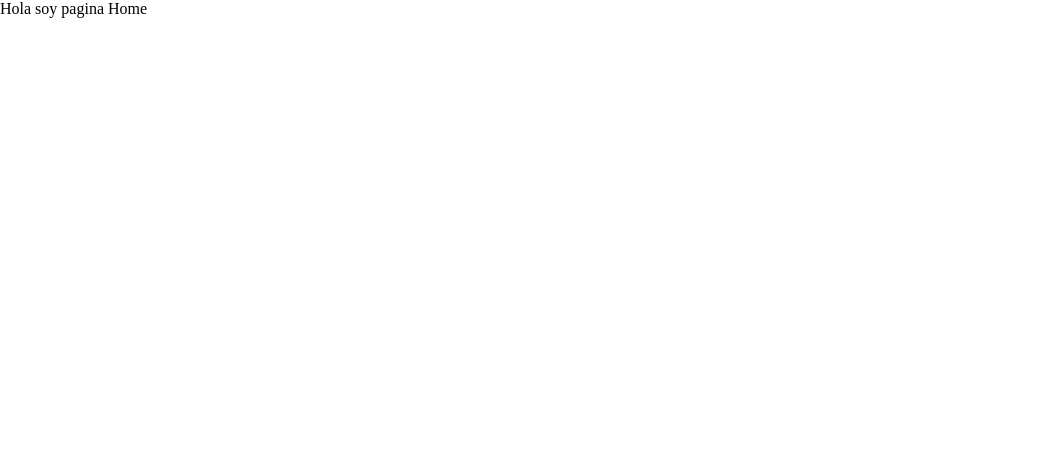
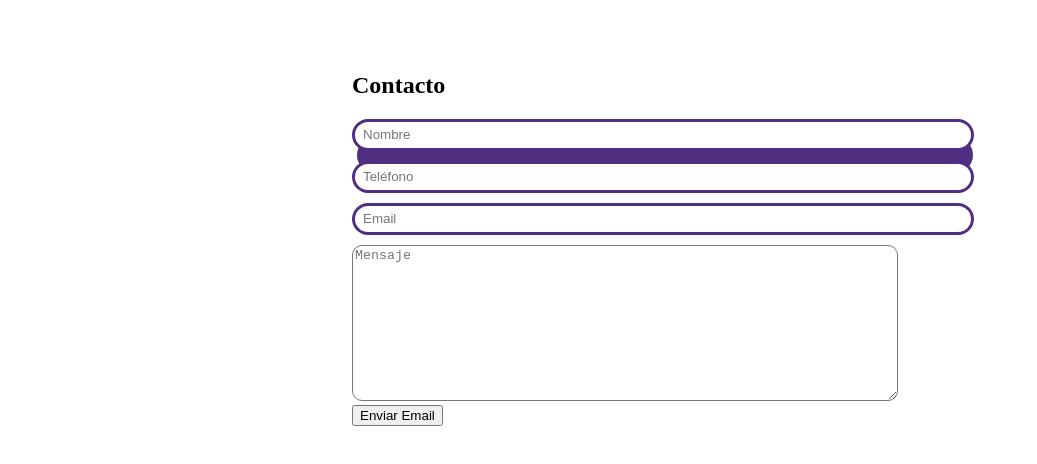
Before and after one commit to GabrielaRamos79/supermex, a React (Vite) app: page / in a window 1280 px wide. Shown: the top 464 px of the page, without its empty margins (0-1037 px from the left). Built offline with nearby package versions, Linux system fonts and the light colour scheme.

Commit message:
initial form styles

```diff
--- a/src/components/contacto/contacto-form/Contacto-Form.css
+++ b/src/components/contacto/contacto-form/Contacto-Form.css
@@ -1,13 +1,40 @@
 .frame {
-    max-width: 1280px;
+    max-width: 600px;
     margin: 0 auto;
     padding: 2rem;
-    text-align: center;
+    /* text-align: center; */
   }
 
-  .field {
+.field1{
+  position: relative;
+  /* background-color: aquamarine; */
+
+}
+
+  .inputField{
+    width: 100%;
+    height: 10px;
     margin-bottom: 10px;
+    border: 3px solid #502F80;
+    border-radius: 40px;
+    padding: 8px;
+    /* outline: none; */
+    /* position: relative; */
 
+
+  }
+
+  .rectangulo {
+    width: 100%; /* Ajusta el tamaño para que coincida con el input o cambia según tus necesidades */
+    height: 20px; /* Altura del rectángulo */
+    background-color: #502F80; /* Color del rectángulo */
+    position: absolute;
+    padding: 8px;
+    top:18px;
+    left: 5px;
+    margin-top: 0px; /* Espaciado opcional entre el input y el rectángulo */
+    border-radius: 40px; /* Esquinas redondeadas opcionales */
+    z-index: -1;
   }
 
   .field label {
@@ -16,17 +43,17 @@
     text-align: left;
   }
 
-  .field input {
+  /* .field input {
     display: block;
     line-height: 1.5;
     font-size: 16px;
-    border-radius: 20px;
-    background-color: rgba(32, 152, 231, 0.25);
-    border: none;
-    box-shadow: 0 2px 4px rgba(118, 150, 238, 0.6);
+    border-radius: 40px;
+    background-color: #FFEEC7;
+    * border: none;
+    box-shadow: #502F80;
     width: 90%;
-  }
-
+  } */
+/*
   .inputSub {
     display: block;
     padding: 6px 30px;
@@ -55,9 +82,9 @@
     font-size: 14px;
     resize: none;
     margin: 2%;
-  }
+  } */
 
-  .inputField:hover {
+  /* .inputField:hover {
     background-color: white;
   }
 
@@ -68,10 +95,10 @@
 
   .inputField:focus {
     background-color: white !important;
-  }
+  } */
 
 
-
+/*
   .inputField:-webkit-autofill {
     -webkit-box-shadow: 0 0 0 1000px rgba(47, 78, 134, 0.25) inset;
     transition: background-color 5000s ease-in-out 0s;
@@ -80,7 +107,7 @@
   .inputField:focus,
   .textareaField:focus {
     outline: none;
-  }
+  } */
 
   .textAreaField {
     height: 150px;
--- a/src/components/contacto/contacto-form/ContactoForm.jsx
+++ b/src/components/contacto/contacto-form/ContactoForm.jsx
@@ -61,12 +61,14 @@ function ContactoForm() {
         <div>
           <h2>Contacto</h2>
           <form id="form" onSubmit={handleSubmit}>
-            <div className="field">
-              <label htmlFor="emailjs_name">Nombre</label>
+            <div className="field1">
+              <div className="rectangulo"></div>
               <input type="text" className="inputField" name="emailjs_name" id="emailjs_name" placeholder="Nombre" required />
             </div>
             <div className="field">
-              <label htmlFor="emailjs_email">Email</label>
+              <input type="text" className="inputField" name="emailjs_tlf" id="emailjs_tlf" placeholder="Teléfono" />
+            </div>
+            <div className="field">
               <input
                 type="text"
                 className="inputField"
@@ -80,8 +82,7 @@ function ContactoForm() {
               />
             </div>
             <div className="field">
-              <label htmlFor="emailjs_message">Mensaje</label>
-              <textarea id="emailjs_message" placeholder="Mensaje" className="inputField textAreaField" name="emailjs_message" maxLength="300" required></textarea>
+              <textarea id="emailjs_message" placeholder="Mensaje" className="inputField2 textAreaField" name="emailjs_message" maxLength="300" required></textarea>
             </div>
 
             <input type="submit" id="button" className="inputSub" value="Enviar Email" />
--- a/src/main.jsx
+++ b/src/main.jsx
@@ -1,12 +1,13 @@
 import { StrictMode } from 'react'
 import { createRoot } from 'react-dom/client'
-//import App from './App.jsx'
+import App from './App.jsx'
 import './index.css'
-import { RouterProvider } from 'react-router-dom';
-import { appRoutes } from './routes/AppRoutes';
+// import { RouterProvider } from 'react-router-dom';
+// import { appRoutes } from './routes/AppRoutes';
 
 createRoot(document.getElementById('root')).render(
   <StrictMode>
-     <RouterProvider router={appRoutes}></RouterProvider>
+     {/* <RouterProvider router={appRoutes}></RouterProvider> */}
+     <App></App>
   </StrictMode>,
 )
```
